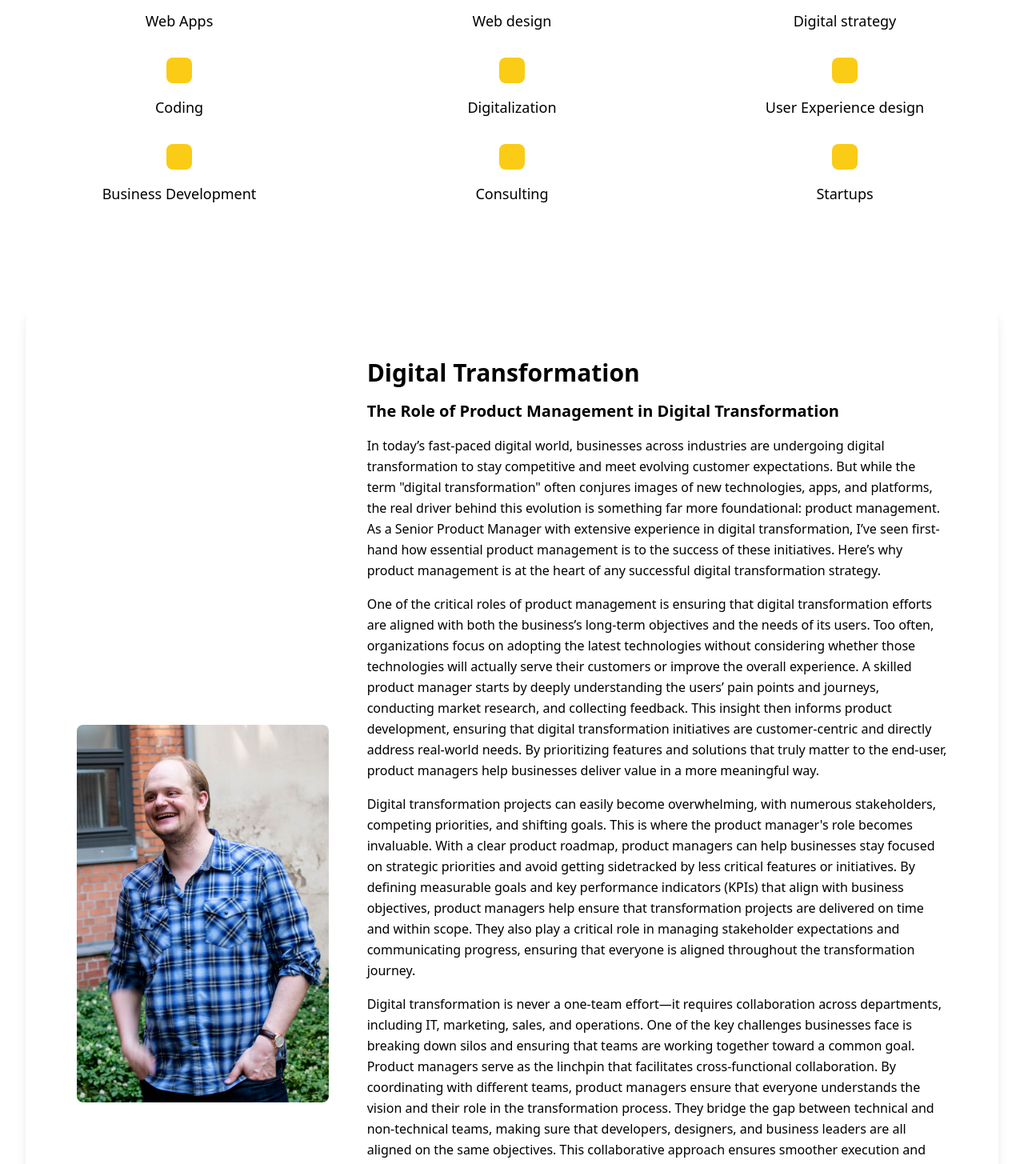
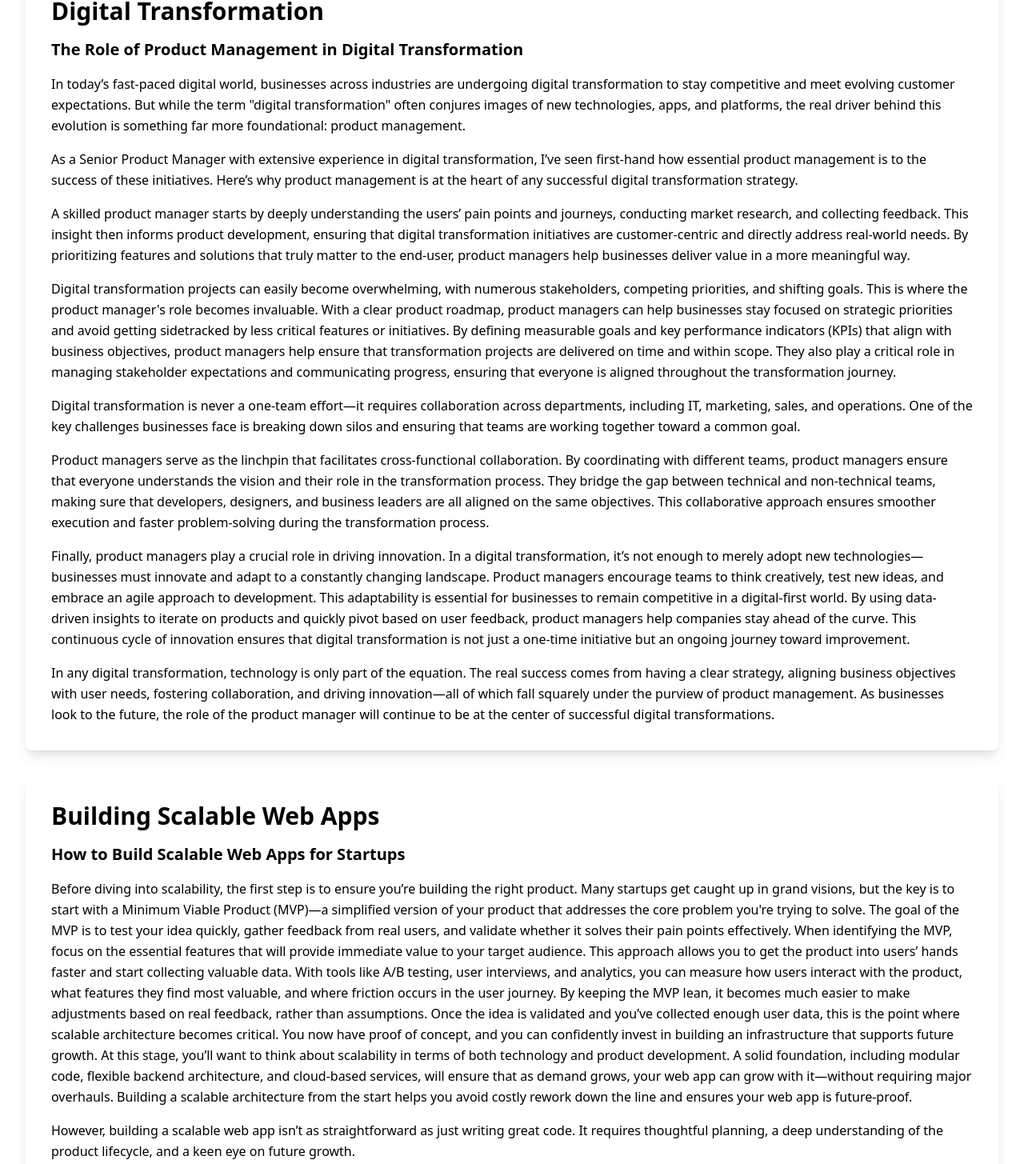
Before and after one commit to Nikla6Petter66on/react-iafe2024, a React (Create React App) app in the folder my-landing-page/: page /blog in a window 1280 px wide. Shown: the part 960-2415 px from the top of the page at 80% size. Built offline with nearby package versions, Linux system fonts and the light colour scheme.

Commit message:
updated content & infra blog.js

```diff
--- a/my-landing-page/src/components/Blog.js
+++ b/my-landing-page/src/components/Blog.js
@@ -14,80 +14,11 @@ const Blog = () => {
           backgroundImage="/path-to-your-image.jpg"
         />
 
-          {/* Product Categories Section */}
+        {/* Blog Post Section */}
         <section className="bg-white text-black py-16 px-8">
           <div className="container mx-auto">
-              <div className="grid grid-cols-1 sm:grid-cols-2 lg:grid-cols-3 gap-8">
-                <div className="flex flex-col items-center">
-                  <div className="bg-yellow-400 p-4 rounded-lg">
-                    <i className="icon-class-for-mobile-apps text-white text-3xl"></i>
-                  </div>
-                  <span className="mt-4 text-lg font-medium">Web Apps</span>
-                </div>
-                <div className="flex flex-col items-center">
-                  <div className="bg-yellow-400 p-4 rounded-lg">
-                    <i className="icon-class-for-web-design text-white text-3xl"></i>
-                  </div>
-                  <span className="mt-4 text-lg font-medium">Web design</span>
-                </div>
-                <div className="flex flex-col items-center">
-                  <div className="bg-yellow-400 p-4 rounded-lg">
-                    <i className="icon-class-for-digital-strategy text-white text-3xl"></i>
-                  </div>
-                  <span className="mt-4 text-lg font-medium">Digital strategy</span>
-                </div>
-                <div className="flex flex-col items-center">
-                  <div className="bg-yellow-400 p-4 rounded-lg">
-                    <i className="icon-class-for-development text-white text-3xl"></i>
-                  </div>
-                  <span className="mt-4 text-lg font-medium">Coding</span>
-                </div>
-                <div className="flex flex-col items-center">
-                  <div className="bg-yellow-400 p-4 rounded-lg">
-                    <i className="icon-class-for-digitalization text-white text-3xl"></i>
-                  </div>
-                  <span className="mt-4 text-lg font-medium">Digitalization</span>
-                </div>
-                <div className="flex flex-col items-center">
-                  <div className="bg-yellow-400 p-4 rounded-lg">
-                    <i className="icon-class-for-web-apps text-white text-3xl"></i>
-                  </div>
-                  <span className="mt-4 text-lg font-medium">User Experience design</span>
-                </div>
-                <div className="flex flex-col items-center">
-                  <div className="bg-yellow-400 p-4 rounded-lg">
-                    <i className="icon-class-for-design text-white text-3xl"></i>
-                  </div>
-                  <span className="mt-4 text-lg font-medium">Business Development</span>
-                </div>
-                <div className="flex flex-col items-center">
-                  <div className="bg-yellow-400 p-4 rounded-lg">
-                    <i className="icon-class-for-consulting text-white text-3xl"></i>
-                  </div>
-                  <span className="mt-4 text-lg font-medium">Consulting</span>
-                </div>
-                <div className="flex flex-col items-center">
-                  <div className="bg-yellow-400 p-4 rounded-lg">
-                    <i className="icon-class-for-startups text-white text-3xl"></i>
-                  </div>
-                  <span className="mt-4 text-lg font-medium">Startups</span>
-                </div>
-              </div>
-            </div>
-          </section>
-
-
-
-          <section className="bg-white py-16 px-8 text-black">
-            <div className="container mx-auto bg-white shadow-lg rounded-lg overflow-hidden flex flex-col md:flex-row items-center p-8 md:p-16">
-              <div className="md:w-1/3 mb-8 md:mb-0 md:pr-12">
-                <img
-                  src="/images/niklasProfile.jpg"
-                  alt="Niklas Pettersson"
-                  className="w-full h-auto object-cover rounded-lg"
-                />
-              </div>
-              <div className="md:w-2/3 text-left">
+            {/* First Blog Post */}
+            <div className="bg-white shadow-lg rounded-lg overflow-hidden p-8 mb-8">
               <h2 className="text-3xl font-bold mb-4">Digital Transformation</h2>
               <h3 className="text-xl font-semibold mb-4">The Role of Product Management in Digital Transformation</h3>
               <p className="text-base leading-relaxed">
@@ -95,75 +26,79 @@ const Blog = () => {
                 to stay competitive and meet evolving customer expectations. But while the term "digital transformation"
                 often conjures images of new technologies, apps, and platforms, the real driver behind this evolution is
                 something far more foundational: product management.
-
-                As a Senior Product Manager with extensive experience in digital transformation,
-                I’ve seen first-hand how essential product management is to the success of these initiatives.
-                Here’s why product management is at the heart of any successful digital transformation strategy.
               </p>
               <p className="text-base leading-relaxed mt-4">
-                One of the critical roles of product management is ensuring that digital transformation efforts
-                are aligned with both the business’s long-term objectives and the needs of its users.
-                Too often, organizations focus on adopting the latest technologies without considering whether
-                those technologies will actually serve their customers or improve the overall experience.
+              As a Senior Product Manager with extensive experience in digital transformation, I’ve seen first-hand how essential product management is to the success of these initiatives. Here’s why product management is at the heart of any successful digital transformation strategy.
+              </p>
+              <p className="text-base leading-relaxed mt-4">
+              A skilled product manager starts by deeply understanding the users’ pain points and journeys, conducting market research, and collecting feedback. This insight then informs product development, ensuring that digital transformation initiatives are customer-centric and directly address real-world needs. By prioritizing features and solutions that truly matter to the end-user, product managers help businesses deliver value in a more meaningful way.
+              </p>
+              <p className="text-base leading-relaxed mt-4">
+              Digital transformation projects can easily become overwhelming, with numerous stakeholders, competing priorities, and shifting goals. This is where the product manager's role becomes invaluable. With a clear product roadmap, product managers can help businesses stay focused on strategic priorities and avoid getting sidetracked by less critical features or initiatives.
+              By defining measurable goals and key performance indicators (KPIs) that align with business objectives, product managers help ensure that transformation projects are delivered on time and within scope. They also play a critical role in managing stakeholder expectations and communicating progress, ensuring that everyone is aligned throughout the transformation journey.
+              </p>
+              <p className="text-base leading-relaxed mt-4">
+              Digital transformation is never a one-team effort—it requires collaboration across departments, including IT, marketing, sales, and operations. One of the key challenges businesses face is breaking down silos and ensuring that teams are working together toward a common goal.
+              </p>
+              <p className="text-base leading-relaxed mt-4">
+              Product managers serve as the linchpin that facilitates cross-functional collaboration. By coordinating with different teams, product managers ensure that everyone understands the vision and their role in the transformation process. They bridge the gap between technical and non-technical teams, making sure that developers, designers, and business leaders are all aligned on the same objectives. This collaborative approach ensures smoother execution and faster problem-solving during the transformation process.
+              </p>
+              <p className="text-base leading-relaxed mt-4">
+              Finally, product managers play a crucial role in driving innovation. In a digital transformation, it’s not enough to merely adopt new technologies—businesses must innovate and adapt to a constantly changing landscape. Product managers encourage teams to think creatively, test new ideas, and embrace an agile approach to development. This adaptability is essential for businesses to remain competitive in a digital-first world.
+              By using data-driven insights to iterate on products and quickly pivot based on user feedback, product managers help companies stay ahead of the curve. This continuous cycle of innovation ensures that digital transformation is not just a one-time initiative but an ongoing journey toward improvement.
+              </p>
+              <p className="text-base leading-relaxed mt-4">
+              In any digital transformation, technology is only part of the equation. The real success comes from having a clear strategy, aligning business objectives with user needs, fostering collaboration, and driving innovation—all of which fall squarely under the purview of product management. As businesses look to the future, the role of the product manager will continue to be at the center of successful digital transformations.
+              </p>
 
-                A skilled product manager starts by deeply understanding the users’ pain points and journeys,
-                conducting market research, and collecting feedback. This insight then informs product development,
-                ensuring that digital transformation initiatives are customer-centric and directly address real-world needs.
-                By prioritizing features and solutions that truly matter to the end-user, product managers help businesses
-                deliver value in a more meaningful way.
+            </div>
+
+            {/* Additional Blog Post */}
+            <div className="bg-white shadow-lg rounded-lg overflow-hidden p-8 mb-8">
+              <h2 className="text-3xl font-bold mb-4">Building Scalable Web Apps</h2>
+              <h3 className="text-xl font-semibold mb-4">How to Build Scalable Web Apps for Startups</h3>
+              <p className="text-base leading-relaxed">
+              Before diving into scalability, the first step is to ensure you’re building the right product. Many startups get caught up in grand visions, but the key is to start with a Minimum Viable Product (MVP)—a simplified version of your product that addresses the core problem you're trying to solve. The goal of the MVP is to test your idea quickly, gather feedback from real users, and validate whether it solves their pain points effectively.
+             When identifying the MVP, focus on the essential features that will provide immediate value to your target audience. This approach allows you to get the product into users’ hands faster and start collecting valuable data. With tools like A/B testing, user interviews, and analytics, you can measure how users interact with the product, what features they find most valuable, and where friction occurs in the user journey.
+            By keeping the MVP lean, it becomes much easier to make adjustments based on real feedback, rather than assumptions. Once the idea is validated and you’ve collected enough user data, this is the point where scalable architecture becomes critical. You now have proof of concept, and you can confidently invest in building an infrastructure that supports future growth.
+            At this stage, you’ll want to think about scalability in terms of both technology and product development. A solid foundation, including modular code, flexible backend architecture, and cloud-based services, will ensure that as demand grows, your web app can grow with it—without requiring major overhauls. Building a scalable architecture from the start helps you avoid costly rework down the line and ensures your web app is future-proof.
+              </p>
+              <p className="text-base leading-relaxed mt-4">
+                However, building a scalable web app isn’t as straightforward as just writing great code. It requires thoughtful planning, a deep understanding of the product lifecycle, and a keen eye on future growth.
+              </p>
+              <p className="text-base leading-relaxed mt-4">
+              A modular codebase is crucial for scalability. As your app evolves, features will be added, modified, or removed. If your codebase is a tangled mess, this will make it difficult to scale efficiently. From my experience, writing clean, modular, and maintainable code is the foundation of a scalable product.
+
+              Break your app into components or modules that handle specific functionalities. This approach, often referred to as microservices architecture, allows different parts of the app to operate independently, making it easier to scale each part as needed. It also makes it easier to add new features without disrupting the entire system.
               </p>
 
               <p className="text-base leading-relaxed mt-4">
-                Digital transformation projects can easily become overwhelming, with numerous stakeholders,
-                competing priorities, and shifting goals.
-                This is where the product manager's role becomes invaluable. With a clear product roadmap,
-                product managers can help businesses stay
-                focused on strategic priorities and avoid getting sidetracked by less critical features or initiatives.
-
-                By defining measurable goals and key performance indicators (KPIs) that align with business objectives,
-                product managers help ensure
-                that transformation projects are delivered on time and within scope.
-                They also play a critical role in managing stakeholder expectations
-                and communicating progress, ensuring that everyone is aligned throughout the transformation journey.
-
+              Performance optimization isn’t something you should worry about after your app has already launched—it needs to be part of the initial development strategy. Slow web apps frustrate users, increase bounce rates, and can negatively impact your business reputation.
+              Start by optimizing your database queries, using a content delivery network (CDN) to serve assets like images and videos, and minimizing API calls. Compression, lazy loading, and caching are other powerful techniques that can drastically improve load times and enhance the user experience. Always monitor your web app’s performance using tools like Google Lighthouse or New Relic to catch bottlenecks early.
               </p>
 
               <p className="text-base leading-relaxed mt-4">
-                Digital transformation is never a one-team effort—it requires collaboration across departments,
-                including IT, marketing, sales, and operations. One of the key challenges businesses face is breaking down silos
-                and ensuring that teams are working together toward a common goal.
-
-                Product managers serve as the linchpin that facilitates cross-functional collaboration.
-                By coordinating with different teams,
-                product managers ensure that everyone understands the vision and their role in the transformation process.
-                They bridge the gap between technical and non-technical teams, making sure that developers, designers, and business leaders
-                are all aligned on the same objectives. This collaborative approach ensures smoother execution and faster problem-solving during
-                the transformation process.
-
+              Your database will form the backbone of your web app, and as your startup grows, so will the demands on your database. It’s essential to choose a database that can scale horizontally and vertically to support an increasing number of users and queries.
+              One lesson I’ve learned in the trenches is to design databases with scalability in mind from the get-go. Using databases like PostgreSQL, MongoDB, or even cloud-native databases like AWS RDS allows you to scale horizontally by distributing data across multiple servers. Consider implementing database replication and sharding strategies to distribute load more effectively.
               </p>
 
               <p className="text-base leading-relaxed mt-4">
-                Finally, product managers play a crucial role in driving innovation. In a digital transformation,
-                it’s not enough to merely adopt new technologies—businesses must innovate and adapt to a constantly changing landscape.
-                Product managers encourage teams to think creatively, test new ideas, and embrace an agile approach to development.
-                This adaptability is essential for businesses to remain competitive in a digital-first world.
-
-                By using data-driven insights to iterate on products and quickly pivot based on user feedback,
-                product managers help companies stay ahead of the curve. This continuous cycle of innovation ensures
-                that digital transformation is not just a one-time initiative but an ongoing journey toward improvement.
-
+              Testing is critical for scalability. Automated testing and continuous integration (CI) pipelines help you deploy updates faster without sacrificing stability. Make sure your app is constantly tested under various conditions—high traffic, data volume spikes, and edge cases. Building automated testing into your development cycle ensures you can spot problems early and fix them before they cause scalability issues.
+              Additionally, use A/B testing to understand how new features affect your app’s performance and scalability. This data-driven approach ensures that you only roll out changes that improve the app's overall health.
               </p>
 
               <p className="text-base leading-relaxed mt-4">
-
-
+              Building a scalable web app for startups isn’t just about launching a product; it’s about laying the groundwork for sustainable growth. Startups must think long-term, from choosing scalable infrastructure to writing clean code, optimizing performance, and testing rigorously. By applying these lessons from the trenches, you’ll be able to create a web app that grows with your startup, rather than holding it back.
               </p>
-                In any digital transformation, technology is only part of the equation. The real success comes from having a clear strategy, aligning business objectives with user needs, fostering collaboration, and driving innovation—all of which fall squarely under the purview of product management. As businesses look to the future, the role of the product manager will continue to be at the center of successful digital transformations.
-              </div>
 
 
 
 
+
+              {/* More content... */}
+            </div>
+
+            {/* Add more blog posts here by duplicating the block */}
           </div>
         </section>
       </main>
```
Lines whose indentation alone changed are shown as unchanged.
